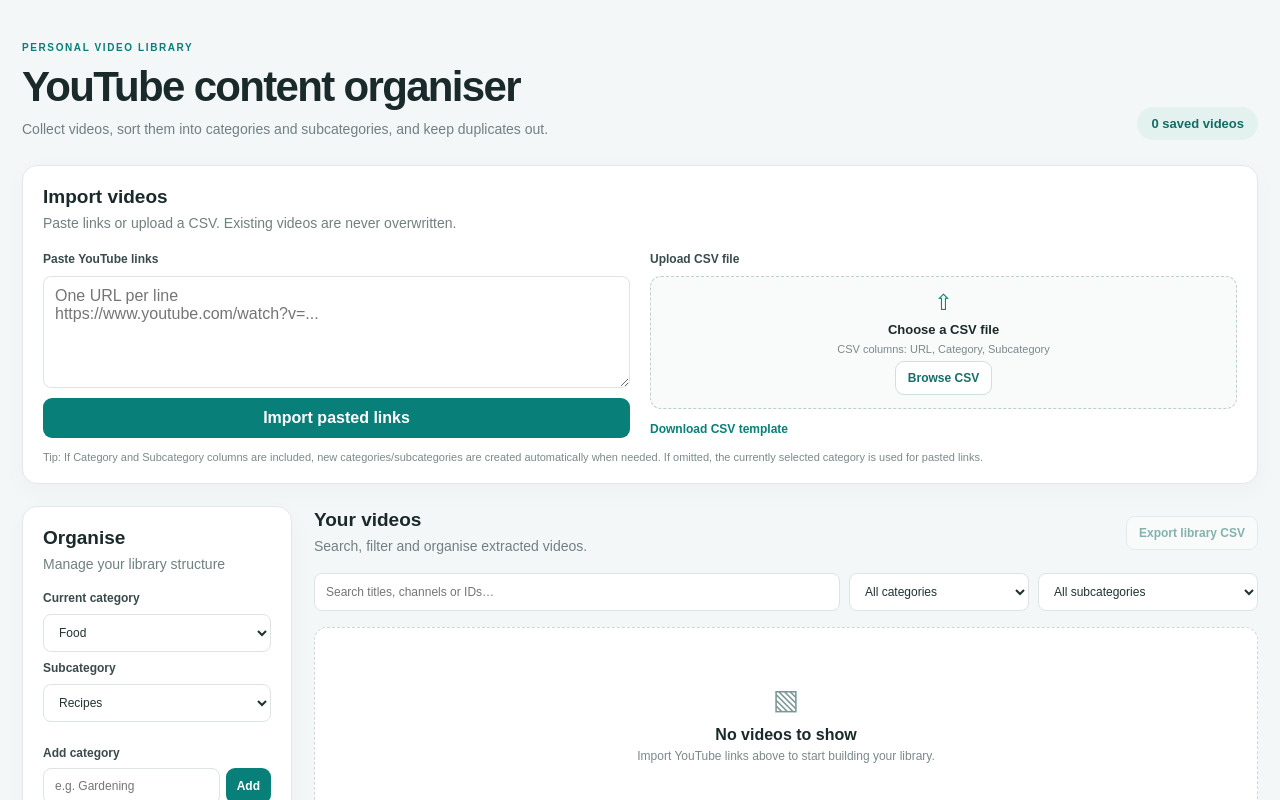
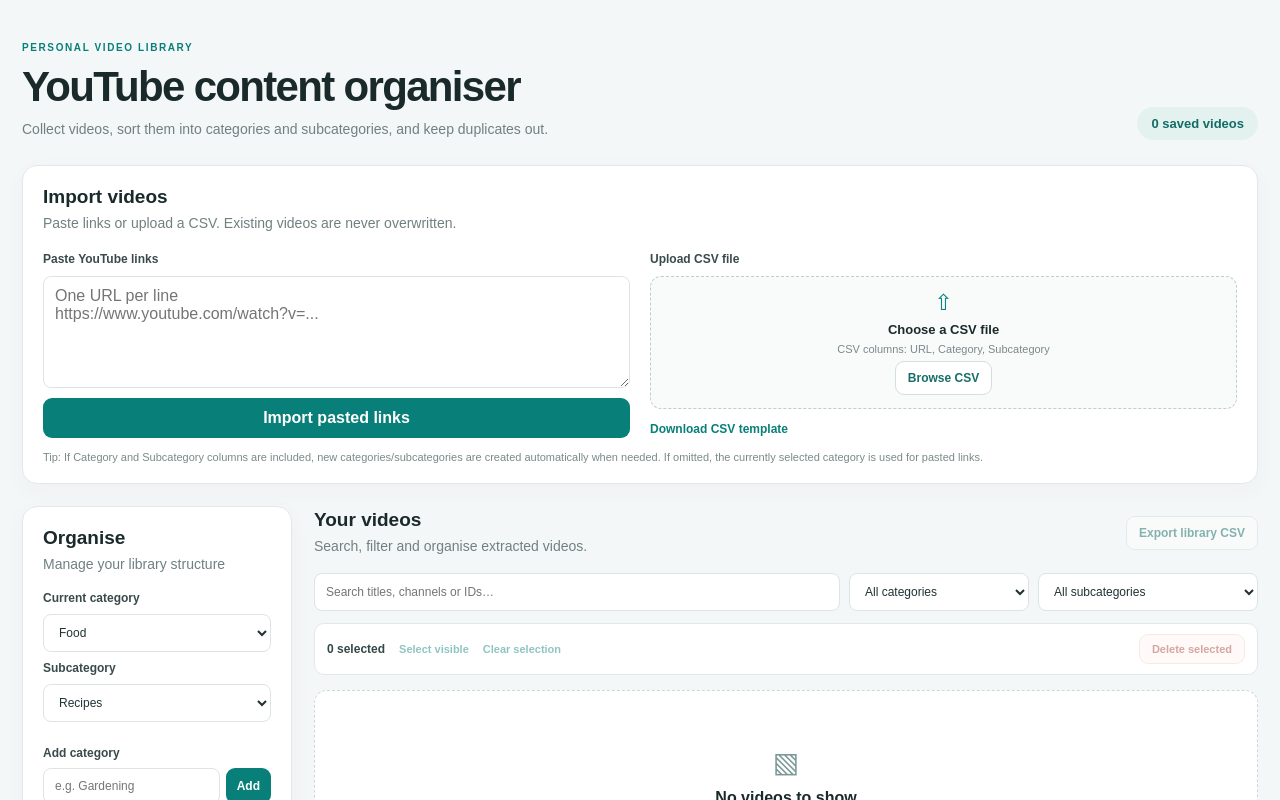
Before and after one commit to DinuGunawardana/youtube_content_organiser, a Next.js app: page / in a window 1280 px wide. Shown: the top 800 px of the page. Built offline with nearby package versions, Linux system fonts and the light colour scheme.

Commit message:
bulk delete option update

```diff
--- a/app/globals.css
+++ b/app/globals.css
@@ -15,3 +15,15 @@
 .resultDetails strong{font-size:11px;overflow-wrap:anywhere}
 .resultDetails span{font-size:10px;color:#7b8989;overflow-wrap:anywhere}
 @media(max-width:620px){.importReportHead{align-items:flex-start;flex-direction:column}.resultRow{flex-direction:column;gap:4px}.resultStatus{flex:auto}}
+
+
+/* Bulk video selection and deletion */
+.bulkActions{display:flex;align-items:center;justify-content:space-between;gap:12px;margin:-4px 0 15px;padding:10px 12px;background:#fff;border:1px solid #e1e9e8;border-radius:10px}
+.bulkSelectionInfo{display:flex;align-items:center;flex-wrap:wrap;gap:14px}
+.bulkSelectionInfo strong{font-size:12px;color:#344748}
+.bulkSelectionInfo .textButton{font-size:11px}
+.bulkActions button:disabled{opacity:.45;cursor:not-allowed}
+.bulkDeleteButton{background:#fff3f1;color:#a43d34;border:1px solid #f0cfca;padding:8px 12px;font-size:11px}
+.videoSelectLabel{display:flex;align-items:center;gap:7px;margin:0 0 9px;color:#526262;font-size:11px;font-weight:700;cursor:pointer}
+.videoSelectLabel input{width:15px;height:15px;margin:0;accent-color:#087f78;cursor:pointer}
+@media(max-width:620px){.bulkActions{align-items:flex-start;flex-direction:column}.bulkSelectionInfo{gap:10px}.bulkDeleteButton{width:100%}}
--- a/app/page.tsx
+++ b/app/page.tsx
@@ -77,6 +77,7 @@ export default function Home(){
   const [filterCategory,setFilterCategory]=useState("all");
   const [filterSubcategory,setFilterSubcategory]=useState("all");
   const [search,setSearch]=useState("");
+  const [selectedVideoIds,setSelectedVideoIds]=useState<string[]>([]);
   const fileRef=useRef<HTMLInputElement>(null);
 
   useEffect(()=>{
@@ -268,7 +269,43 @@ export default function Home(){
     const blob=new Blob(["\uFEFF"+csv],{type:"text/csv;charset=utf-8"});
     const a=document.createElement("a");a.href=URL.createObjectURL(blob);a.download="youtube-import-results.csv";a.click();URL.revokeObjectURL(a.href);
   }
-  function deleteVideo(id:string){if(!confirm("Remove this video from your library?"))return;setVideos(p=>p.filter(v=>v.id!==id));}
+  function toggleVideoSelection(id:string, checked:boolean){
+    setSelectedVideoIds(current=>checked
+      ? (current.includes(id)?current:[...current,id])
+      : current.filter(item=>item!==id));
+  }
+  function toggleVisibleSelection(){
+    const visibleIds=filtered.map(v=>v.id);
+    const allVisibleSelected=visibleIds.length>0&&visibleIds.every(id=>selectedVideoIds.includes(id));
+    setSelectedVideoIds(current=>allVisibleSelected
+      ? current.filter(id=>!visibleIds.includes(id))
+      : [...new Set([...current,...visibleIds])]);
+  }
+  function clearVideoSelection(){setSelectedVideoIds([]);}
+  function deleteSelectedVideos(){
+    const idsToDelete=new Set(selectedVideoIds);
+    const count=videos.filter(v=>idsToDelete.has(v.id)).length;
+    if(!count){setSelectedVideoIds([]);return;}
+    if(!confirm(`Permanently remove ${count} selected video(s) from this browser's library? This will not delete the videos from YouTube.`))return;
+    const remaining=videos.filter(v=>!idsToDelete.has(v.id));
+    try{
+      localStorage.setItem(STORAGE_KEY,JSON.stringify({categories,videos:remaining}));
+      setVideos(remaining);
+      setSelectedVideoIds([]);
+      setNotice(`${count} video(s) removed from this browser's library.`);
+    }catch{
+      setNotice("Could not save the deletion. Your library has not been changed.");
+    }
+  }
+  function deleteVideo(id:string){
+    if(!confirm("Remove this video from your library? This will not delete it from YouTube."))return;
+    const remaining=videos.filter(v=>v.id!==id);
+    try{
+      localStorage.setItem(STORAGE_KEY,JSON.stringify({categories,videos:remaining}));
+      setVideos(remaining);
+      setSelectedVideoIds(current=>current.filter(item=>item!==id));
+    }catch{setNotice("Could not save the deletion. Your library has not been changed.");}
+  }
   function changeVideoCategory(videoId:string,catId:string){
     const cat=categories.find(c=>c.id===catId);setVideos(p=>p.map(v=>v.id===videoId?{...v,categoryId:catId,subcategoryId:cat?.subcategories[0]?.id||""}:v));
   }
@@ -337,12 +374,29 @@ export default function Home(){
             <option value="all">All subcategories</option>{categories.filter(c=>filterCategory==="all"||c.id===filterCategory).flatMap(c=>c.subcategories.map(s=><option key={`${c.id}-${s.id}`} value={s.id}>{c.name} / {s.name}</option>))}
           </select>
         </div>
+        <div className="bulkActions">
+          <div className="bulkSelectionInfo">
+            <strong>{selectedVideoIds.length} selected</strong>
+            <button type="button" className="textButton" onClick={toggleVisibleSelection} disabled={!filtered.length}>
+              {filtered.length>0&&filtered.every(v=>selectedVideoIds.includes(v.id))?"Deselect visible":"Select visible"}
+            </button>
+            <button type="button" className="textButton" onClick={clearVideoSelection} disabled={!selectedVideoIds.length}>Clear selection</button>
+          </div>
+          <button type="button" className="bulkDeleteButton" onClick={deleteSelectedVideos} disabled={!selectedVideoIds.length}>
+            Delete selected{selectedVideoIds.length?` (${selectedVideoIds.length})`:""}
+          </button>
+        </div>
         {filtered.length===0?<div className="empty"><div className="emptyIcon">▧</div><h3>No videos to show</h3><p>Import YouTube links above to start building your library.</p></div>:
           <div className="videoGrid">{filtered.map(v=>{
             const cat=categories.find(c=>c.id===v.categoryId);const sub=cat?.subcategories.find(s=>s.id===v.subcategoryId);
             return <article className="videoCard" key={v.id}>
               <a className="thumb" href={v.url} target="_blank" rel="noreferrer"><img src={v.thumbnail} alt={v.title}/>{v.duration!=null&&<span>{durationLabel(v.duration)}</span>}</a>
-              <div className="videoBody"><h3><a href={v.url} target="_blank" rel="noreferrer">{v.title}</a></h3><p className="channel">{v.channel||"Unknown channel"}</p><div className="tags"><span>{cat?.name||"Uncategorised"}</span>{sub&&<span>{sub.name}</span>}</div>
+              <div className="videoBody">
+                <label className="videoSelectLabel">
+                  <input type="checkbox" checked={selectedVideoIds.includes(v.id)} onChange={e=>toggleVideoSelection(v.id,e.target.checked)} aria-label={`Select ${v.title}`}/>
+                  Select video
+                </label>
+                <h3><a href={v.url} target="_blank" rel="noreferrer">{v.title}</a></h3><p className="channel">{v.channel||"Unknown channel"}</p><div className="tags"><span>{cat?.name||"Uncategorised"}</span>{sub&&<span>{sub.name}</span>}</div>
                 <label className="moveLabel">Move to category</label><select value={v.categoryId} onChange={e=>changeVideoCategory(v.id,e.target.value)}>{categories.map(c=><option key={c.id} value={c.id}>{c.name}</option>)}</select>
                 <div className="cardFoot"><small>Video ID: {v.id}</small><button className="removeButton" onClick={()=>deleteVideo(v.id)} title="Remove from library">Remove</button></div>
               </div>
```
